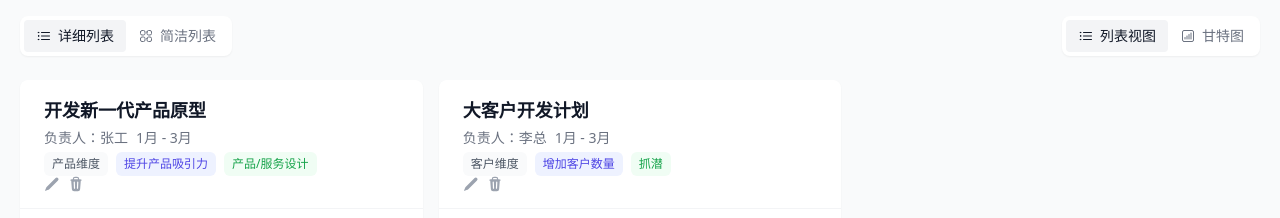
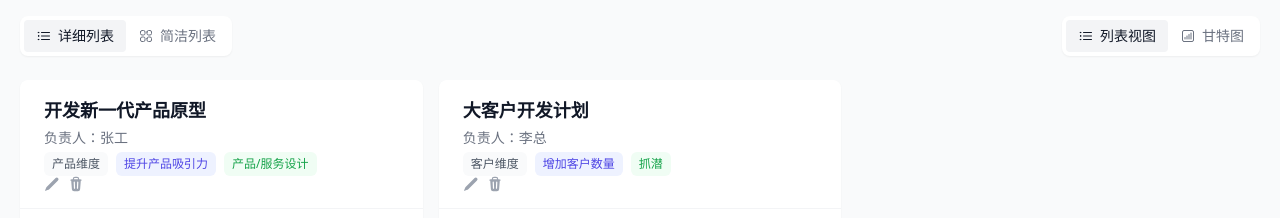
Before and after one commit to w111010/planX, a Vue app: page / in a window 1280 px wide. Shown: the part 2940-3158 px from the top of the page. Built offline with nearby package versions, Linux system fonts and the light colour scheme.

Commit message:
fix: restore quarter-based display for annual plan tasks
Co-Authored-By: OAG F <wzb111010@gmail.com>

```diff
--- a/src/components/how/TaskCard.vue
+++ b/src/components/how/TaskCard.vue
@@ -13,7 +13,7 @@
         <div class="flex items-center gap-2 text-sm text-gray-500">
           <span>负责人：{{ owner }}</span>
           <span v-if="planLevel === 'year'">{{ formatQuarter(startDate) }} - {{ formatQuarter(endDate) }}</span>
-          <span v-else>{{ formatMonth(startMonth) }} - {{ formatMonth(endMonth) }}</span>
+          <span v-else-if="planLevel === 'quarter'">{{ formatMonth(startMonth) }} - {{ formatMonth(endMonth) }}</span>
         </div>
         <div class="flex flex-wrap items-center gap-2">
           <span
```
